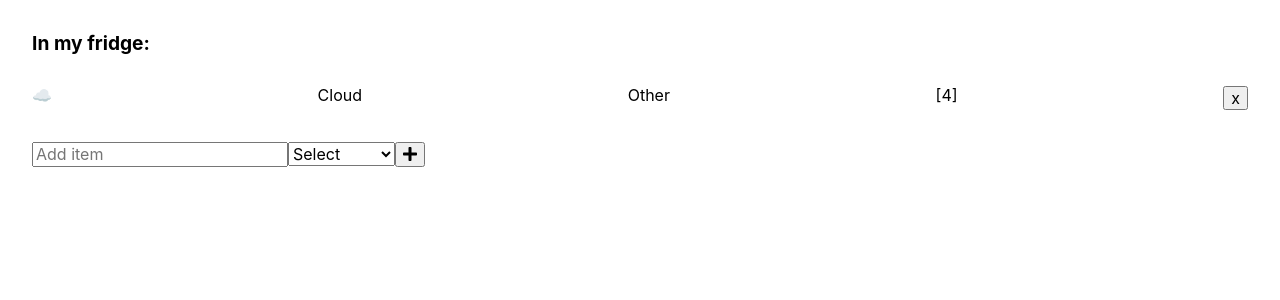
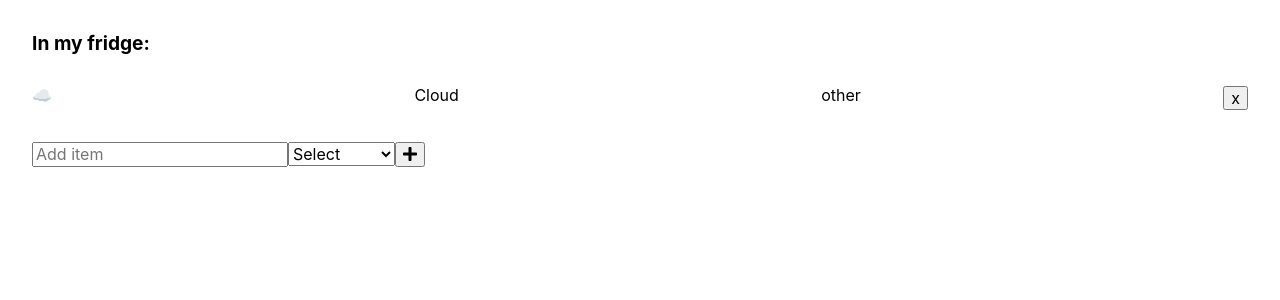
Before and after one commit to crushoftheyear/in-my-fridge, a React (Create React App) app: page / in a window 1280 px wide. Shown: the top 300 px of the page. Built offline with nearby package versions, Linux system fonts and the light colour scheme.

Commit message:
Refactor

```diff
--- a/src/components/AddItem.js
+++ b/src/components/AddItem.js
@@ -12,24 +12,24 @@ const AddContainer = styled.form`
 `
 
 export const AddItem = () => {
+  const [desc, setDesc] = useState('')
+  const [cat, setCat] = useState('')
+  const categories = ['Cheese', 'Drinks', 'Protein', 'Sauces', 'Sweets', 'Vegetables', 'Other']
+
   const dispatch = useDispatch()
-  const [inputValue, setInputValue] = useState('')
-  const [cat, setCat] = useState('')
-
-  // Select options
-  const categories = ['Cheese', 'Drinks', 'Protein', 'Sauces', 'Sweets', 'Vegetables', 'Other']
 
   // Dispatch addItem w/ values from input fields
   const submitHandler = (e) => {
     e.preventDefault()
     dispatch(fridge.actions.addItem({
       newItem: {
-        description: inputValue.charAt(0).toUpperCase() + inputValue.slice(1),
-        category: cat,
-        quantity: 1
+        id: Date.now(),
+        description: desc,
+        category: cat
       }
     }))
-    setInputValue('')
+    setDesc('')
+    setCat('')
   }
 
   return (
@@ -37,8 +37,8 @@ export const AddItem = () => {
     <AddContainer className="add-item" onSubmit={submitHandler}>
       <input
         type="text"
-        onChange={(e) => setInputValue(e.target.value)}
-        value={inputValue}
+        onChange={(e) => setDesc(e.target.value)}
+        value={desc}
         placeholder="Add item"
         aria-label="Type an item"
         required />
--- a/src/components/FridgeItems.js
+++ b/src/components/FridgeItems.js
@@ -19,11 +19,8 @@ export const FridgeItems = () => {
 
       {fridgeItems.map((item) => (
         <Item
-          key={item.desc}
-          icon={item.icon}
-          desc={item.description}
-          cat={item.category}
-          quantity={item.quantity} />
+          key={item.id}
+          item={item} />
       ))}
 
     </FridgeContainer>
--- a/src/components/Item.js
+++ b/src/components/Item.js
@@ -1,5 +1,7 @@
 import React from 'react'
+import { useDispatch } from 'react-redux'
 import styled from 'styled-components/macro'
+import { fridge } from 'reducers/fridge'
 
 const ItemContainer = styled.div`
   display: flex;
@@ -9,15 +11,18 @@ const ItemContainer = styled.div`
     flex: 0 1 auto;
   }
 `
+export const Item = (props) => {
+  const { id, icon, description, category } = props.item;
 
-export const Item = ({ icon, desc, cat, quantity }) => {
+  const dispatch = useDispatch()
+
   return (
     <ItemContainer>
       <span role="img" aria-label="">{icon}</span>
-      <span>{desc}</span>
-      <span>{cat}</span>
-      <span>[{quantity}]</span>
-      <button type="button">x</button>
+      <span>{description.charAt(0).toUpperCase() + description.slice(1)}</span>
+      <span>{category}</span>
+      {/* <span>[{quantity}]</span> */}
+      <button onClick={() => { dispatch(fridge.actions.removeItem(id)) }} type="button">x</button>
     </ItemContainer>
   )
 }
--- a/src/reducers/fridge.js
+++ b/src/reducers/fridge.js
@@ -4,13 +4,16 @@ export const fridge = createSlice({
   name: 'fridge',
   initialState: {
     items: [
-      { icon: '☁️', description: 'Cloud', category: 'Other', quantity: 4 }
+      { id: Date.now(), icon: '☁️', description: 'cloud', category: 'other', quantity: 4 }
     ]
   },
   reducers: {
     addItem: (state, action) => {
       const { newItem } = action.payload
       state.items.push(newItem)
+    },
+    removeItem: (state, action) => {
+      state.items = state.items.filter((item) => item.id !== action.payload)
     }
   }
 })
```
